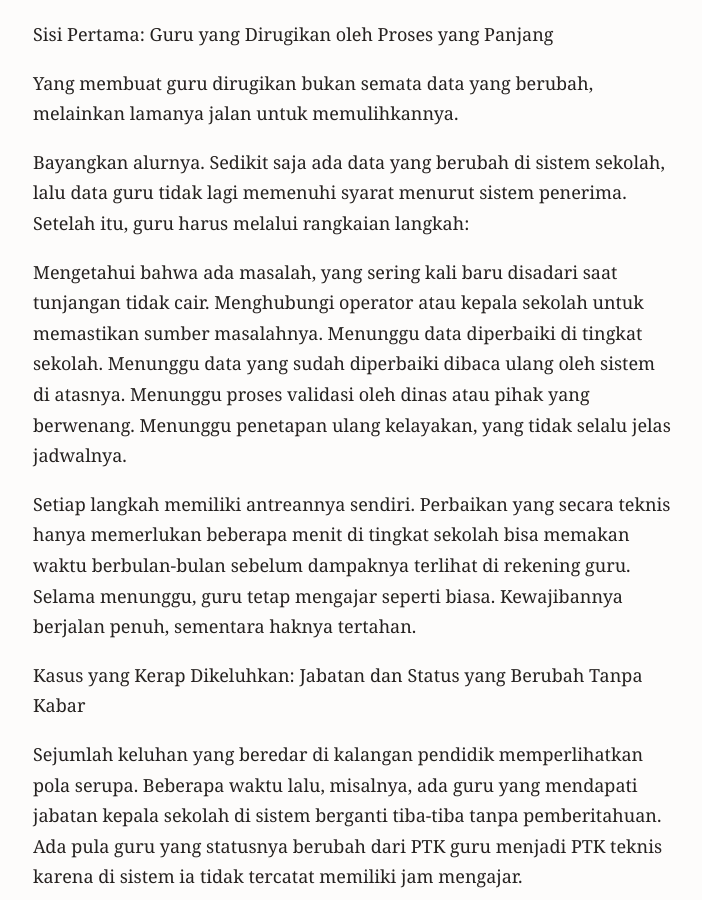
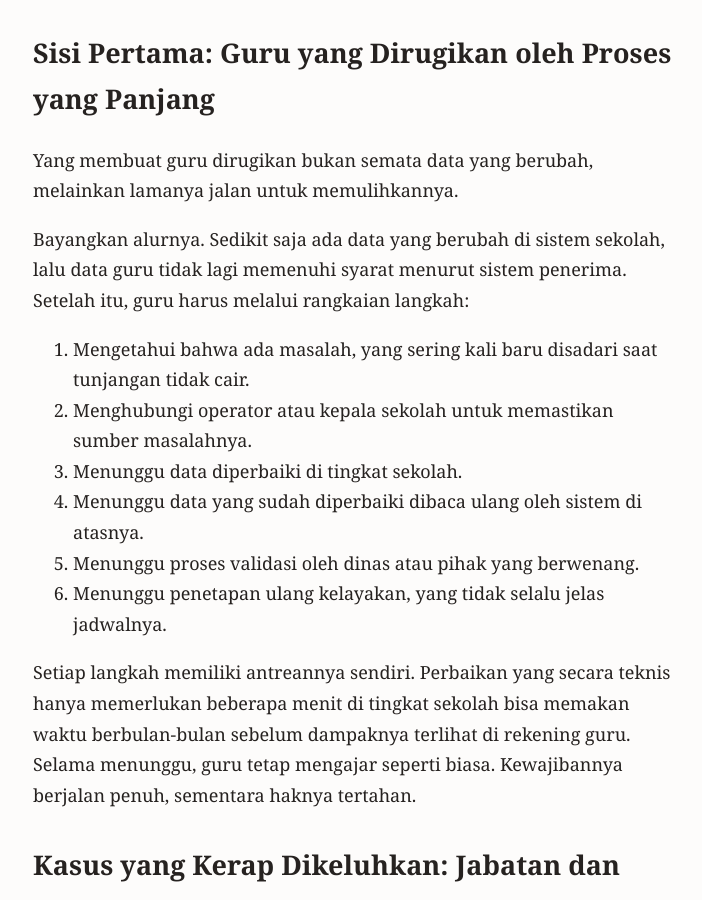
Before and after one commit to rikiandriawan1229/blog-pribadi, a Jekyll site: the page built from _posts/2026-09-25-pendidikan.md, in a window 1280 px wide and 900 px high, scrolled down 1411 px. Shown: the whole window, without its empty margins (287-989 px from the left). Built offline with Jekyll 4.4.1, drawn with Linux system fonts in a browser that asks for light colours; some of the changed text lies outside the part shown.

```diff
--- a/_posts/2026-09-25-pendidikan.md
+++ b/_posts/2026-09-25-pendidikan.md
@@ -47,7 +45,7 @@ Perlu dicatat, penyebabnya belum tentu niat buruk. Bisa jadi kesalahan input, pe
 
 Di sinilah persoalan mendasarnya: kenyataan di kelas dan kenyataan di sistem tidak selalu sama, dan yang diakui dalam proses administrasi adalah versi sistem. Ketika keduanya berbeda, beban pembuktian jatuh ke pundak guru, bukan ke pihak yang mengubah data.
 
-Sisi Kedua: Yang Paham dan Memiliki Akses
+## Sisi Kedua: Yang Paham dan Memiliki Akses
 
 Pada sisi lain dilema ini ada mereka yang diuntungkan oleh sistem, yaitu orang-orang yang memahami cara kerjanya dan memiliki akses untuk mengubah data.
 
@@ -57,7 +55,7 @@ Di tangan yang bertanggung jawab, kekuatan itu menjadi alat untuk menolong: mema
 
 Yang perlu ditegaskan, tidak semua operator atau pimpinan sekolah bertindak demikian. Banyak yang bekerja di bawah tekanan tenggat dan beban administrasi yang berat. Namun, karena celah itu ada, guru yang tidak memahami sistem menjadi pihak yang paling rentan.
 
-Akar Masalah: Asimetri Kuasa dan Proses yang Tidak Berpihak pada Waktu Guru
+## Akar Masalah: Asimetri Kuasa dan Proses yang Tidak Berpihak pada Waktu Guru
 
 Jika ditarik ke akar, dilema ini menyangkut empat hal.
 
@@ -68,13 +66,13 @@ Beban pembuktian ada pada guru. Guru harus mengumpulkan bukti bahwa ia benar-ben
 
 Ada ketimpangan waktu di sini. Sistem menghukum dengan cepat, tetapi memulihkan dengan lambat.
 
-Dampak Nyata bagi Guru dan Dunia Pendidikan
+## Dampak Nyata bagi Guru dan Dunia Pendidikan
 
 Bagi banyak guru, terutama di daerah dengan penghasilan terbatas, tunjangan profesi bukan sekadar tambahan. Ia menopang biaya hidup, cicilan, dan pendidikan anak. Ketika tunjangan tertahan berbulan-bulan karena menunggu validasi, dampaknya langsung terasa pada kehidupan sehari-hari.
 
 Ada pula dampak yang tidak tercatat dalam angka. Guru menjadi cemas, sungkan bertanya kepada atasan, atau mulai curiga pada rekan sendiri. Waktu dan energi yang seharusnya untuk menyiapkan pembelajaran habis untuk mengurus administrasi. Pada akhirnya kualitas pendidikan ikut terdampak, sebab guru yang tertekan sulit mengajar dengan sepenuh hati.
 
-Jalan Keluar: Sistem yang Adil bagi Semua Pihak
+## Jalan Keluar: Sistem yang Adil bagi Semua Pihak
 
 Beberapa langkah patut dipertimbangkan oleh para pengambil kebijakan maupun sekolah.
 
```
Also changed, not shown: other parts of _posts/2026-09-25-pendidikan.md (+11 -13 lines).
